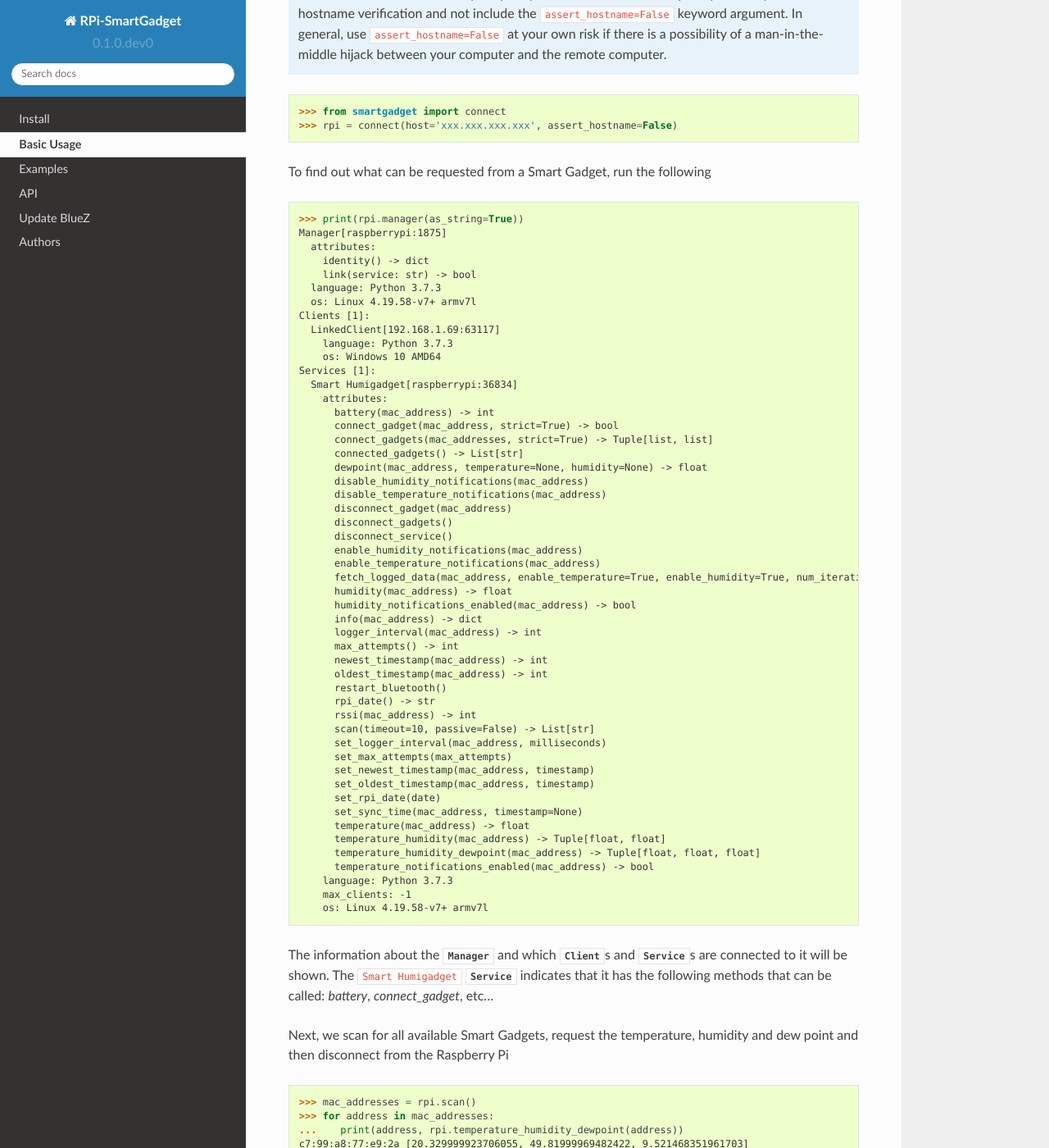
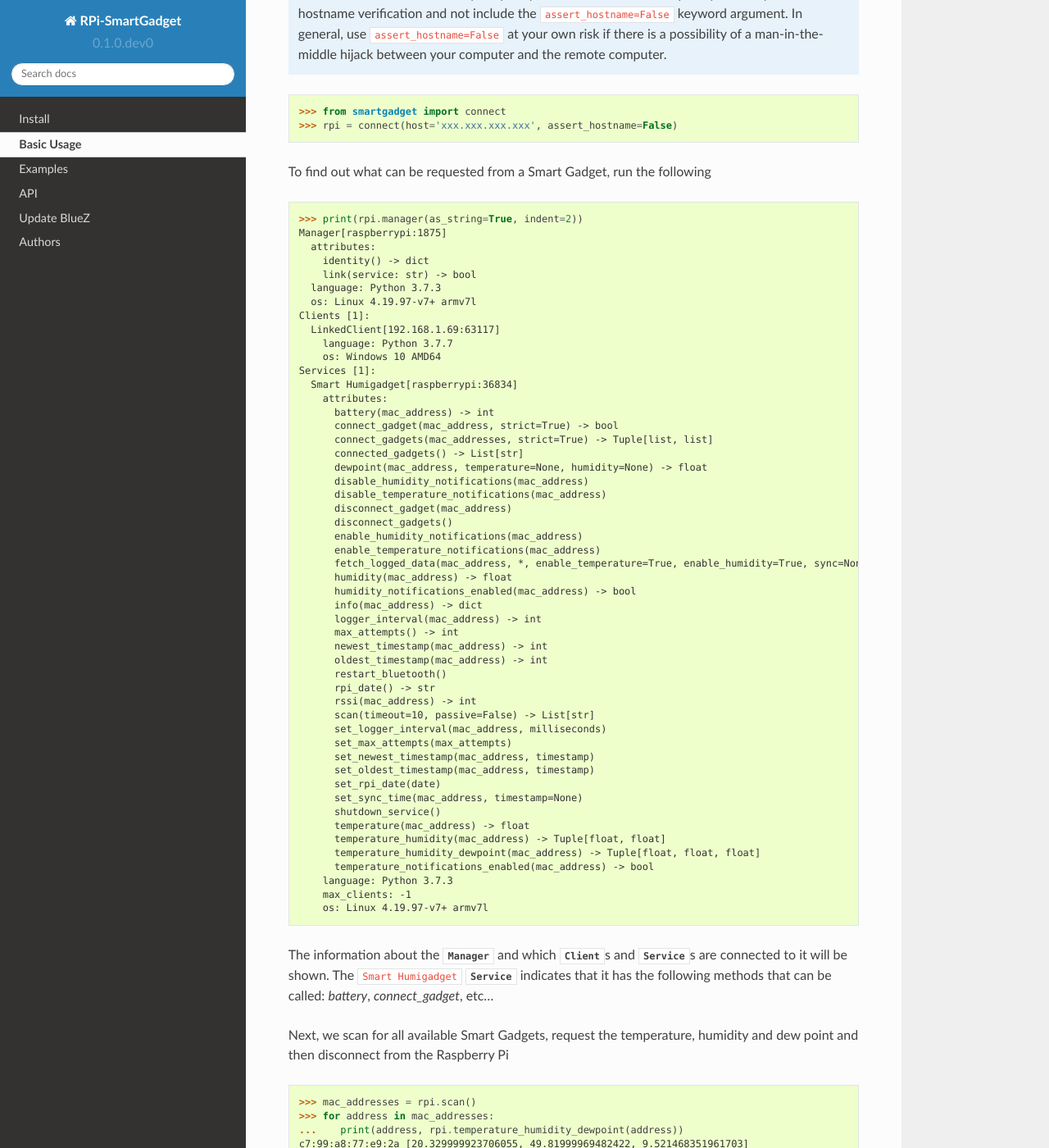
Before and after one commit to MSLNZ/rpi-smartgadget, a Sphinx documentation site: the page built from docs/usage.rst, in a window 1280 px wide and 1400 px high, scrolled down 415 px. Shown: the whole window at 82% size. Built offline with Sphinx 7.4.7 and the Read the Docs theme 2.0.0, drawn with Linux system fonts in a browser that asks for light colours; pages that are not in the unit, such as notebooks, are missing from menus.

Commit message:
update the output of rpi.manager() in usage.rst

```diff
--- a/docs/usage.rst
+++ b/docs/usage.rst
@@ -28,16 +28,16 @@ To find out what can be requested from a Smart Gadget, run the following
 
 .. code-block:: pycon
 
-    >>> print(rpi.manager(as_string=True))
+    >>> print(rpi.manager(as_string=True, indent=2))
     Manager[raspberrypi:1875]
       attributes:
         identity() -> dict
         link(service: str) -> bool
       language: Python 3.7.3
-      os: Linux 4.19.58-v7+ armv7l
+      os: Linux 4.19.97-v7+ armv7l
     Clients [1]:
       LinkedClient[192.168.1.69:63117]
-        language: Python 3.7.3
+        language: Python 3.7.7
         os: Windows 10 AMD64
     Services [1]:
       Smart Humigadget[raspberrypi:36834]
@@ -51,10 +51,9 @@ To find out what can be requested from a Smart Gadget, run the following
           disable_temperature_notifications(mac_address)
           disconnect_gadget(mac_address)
           disconnect_gadgets()
-          disconnect_service()
           enable_humidity_notifications(mac_address)
           enable_temperature_notifications(mac_address)
-          fetch_logged_data(mac_address, enable_temperature=True, enable_humidity=True, num_iterations=1, sync=None, oldest=None, newest=None) -> Tuple[list, list]
+          fetch_logged_data(mac_address, *, enable_temperature=True, enable_humidity=True, sync=None, oldest=None, newest=None, as_datetime=False, num_iterations=1) -> Tuple[list, list]
           humidity(mac_address) -> float
           humidity_notifications_enabled(mac_address) -> bool
           info(mac_address) -> dict
@@ -72,13 +71,14 @@ To find out what can be requested from a Smart Gadget, run the following
           set_oldest_timestamp(mac_address, timestamp)
           set_rpi_date(date)
           set_sync_time(mac_address, timestamp=None)
+          shutdown_service()
           temperature(mac_address) -> float
           temperature_humidity(mac_address) -> Tuple[float, float]
           temperature_humidity_dewpoint(mac_address) -> Tuple[float, float, float]
           temperature_notifications_enabled(mac_address) -> bool
         language: Python 3.7.3
         max_clients: -1
-        os: Linux 4.19.58-v7+ armv7l
+        os: Linux 4.19.97-v7+ armv7l
 
 The information about the :class:`~msl.network.manager.Manager` and which
 :class:`~msl.network.client.Client`\s and :class:`~msl.network.service.Service`\s
```
